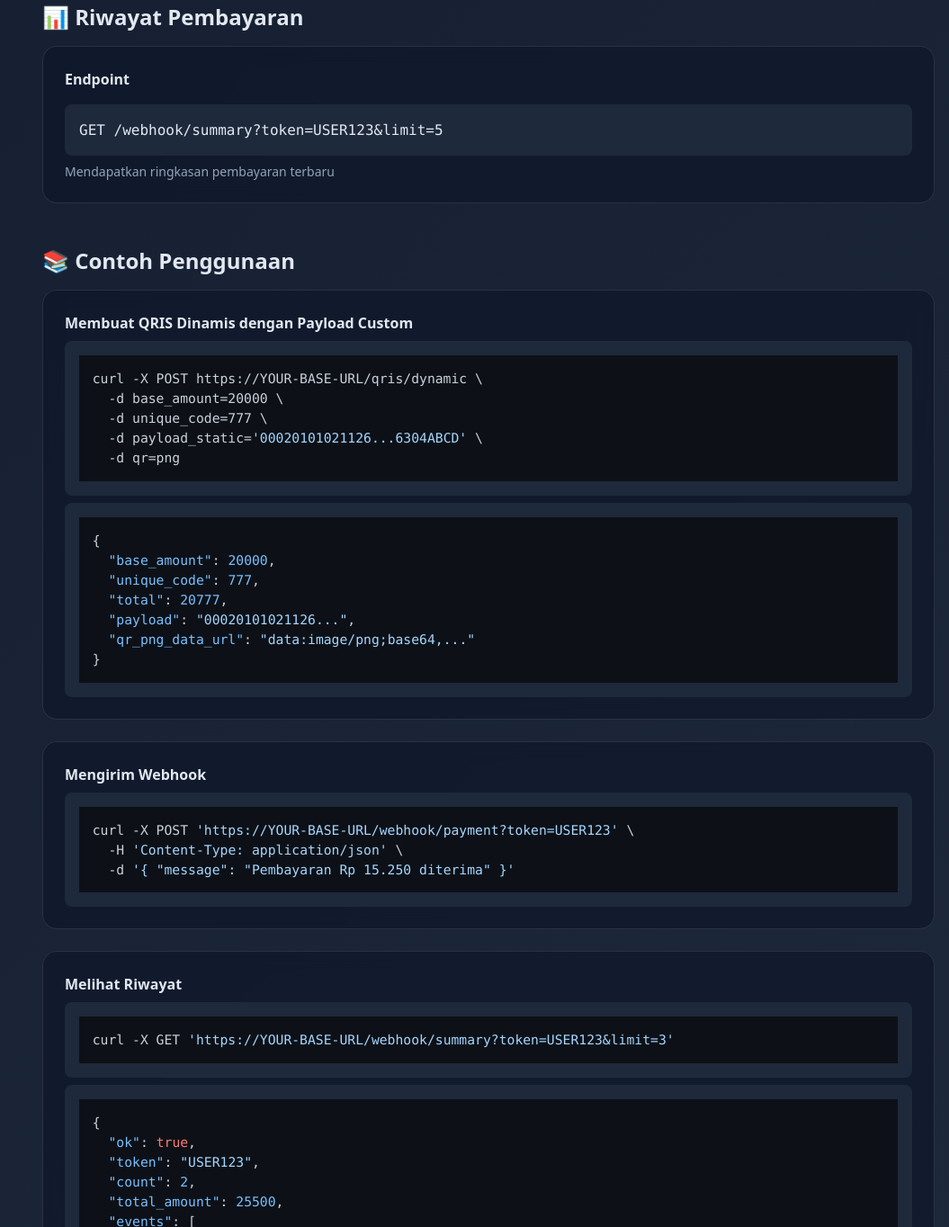
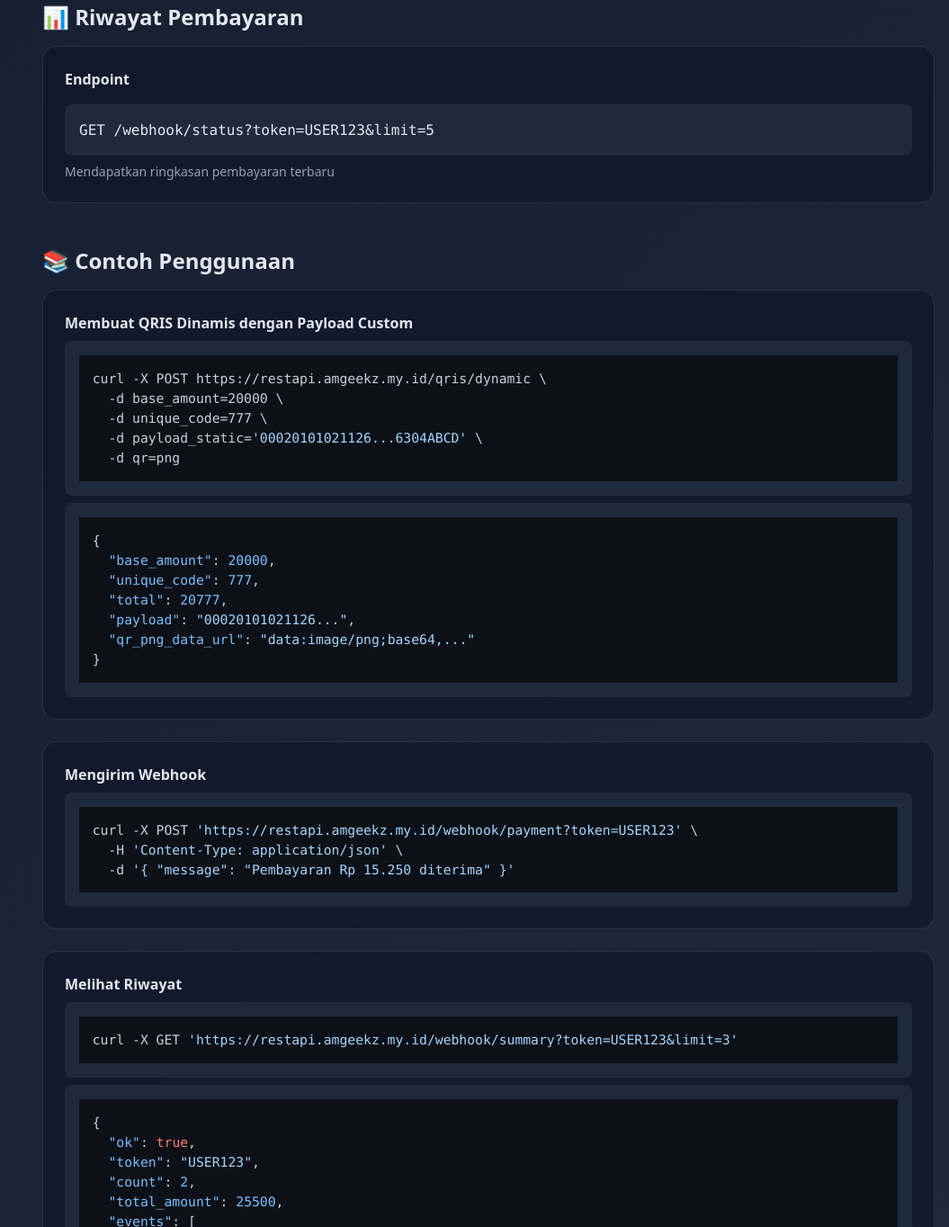
Before and after one commit to amgeekz/restapi-geekzpay, a website: page public/index.html in a window 1280 px wide. Shown: the part 2474-3838 px from the top of the page at 90% size, without its empty margins (225-1280 px from the left). Drawn offline with nearby package versions, Linux system fonts and the light colour scheme.

Commit message:
Add files via upload

```diff
--- a/public/index.html
+++ b/public/index.html
@@ -299,7 +299,7 @@
           <div class="card rounded-2xl p-6">
             <h3 class="font-semibold mb-4">Endpoint</h3>
             <div class="bg-slate-800 rounded-lg p-4">
-              <code>GET /webhook/summary?token=USER123&limit=5</code>
+              <code>GET /webhook/status?token=USER123&limit=5</code>
             </div>
             <p class="text-sm text-slate-400 mt-2">Mendapatkan ringkasan pembayaran terbaru</p>
           </div>
@@ -311,7 +311,7 @@
           <div class="space-y-6">
             <div class="card rounded-2xl p-6">
               <h3 class="font-semibold mb-2">Membuat QRIS Dinamis dengan Payload Custom</h3>
-              <pre class="bg-slate-800 rounded-lg p-4"><code class="language-bash">curl -X POST https://YOUR-BASE-URL/qris/dynamic \
+              <pre class="bg-slate-800 rounded-lg p-4"><code class="language-bash">curl -X POST https://restapi.amgeekz.my.id/qris/dynamic \
   -d base_amount=20000 \
   -d unique_code=777 \
   -d payload_static='00020101021126...6304ABCD' \
@@ -327,14 +327,14 @@
 
             <div class="card rounded-2xl p-6">
               <h3 class="font-semibold mb-2">Mengirim Webhook</h3>
-              <pre class="bg-slate-800 rounded-lg p-4"><code class="language-bash">curl -X POST 'https://YOUR-BASE-URL/webhook/payment?token=USER123' \
+              <pre class="bg-slate-800 rounded-lg p-4"><code class="language-bash">curl -X POST 'https://restapi.amgeekz.my.id/webhook/payment?token=USER123' \
   -H 'Content-Type: application/json' \
   -d '{ "message": "Pembayaran Rp 15.250 diterima" }'</code></pre>
             </div>
 
             <div class="card rounded-2xl p-6">
               <h3 class="font-semibold mb-2">Melihat Riwayat</h3>
-              <pre class="bg-slate-800 rounded-lg p-4"><code class="language-bash">curl -X GET 'https://YOUR-BASE-URL/webhook/summary?token=USER123&limit=3'</code></pre>
+              <pre class="bg-slate-800 rounded-lg p-4"><code class="language-bash">curl -X GET 'https://restapi.amgeekz.my.id/webhook/summary?token=USER123&limit=3'</code></pre>
               <pre class="bg-slate-800 rounded-lg p-4 mt-2"><code class="language-json">{
   "ok": true,
   "token": "USER123",
```
